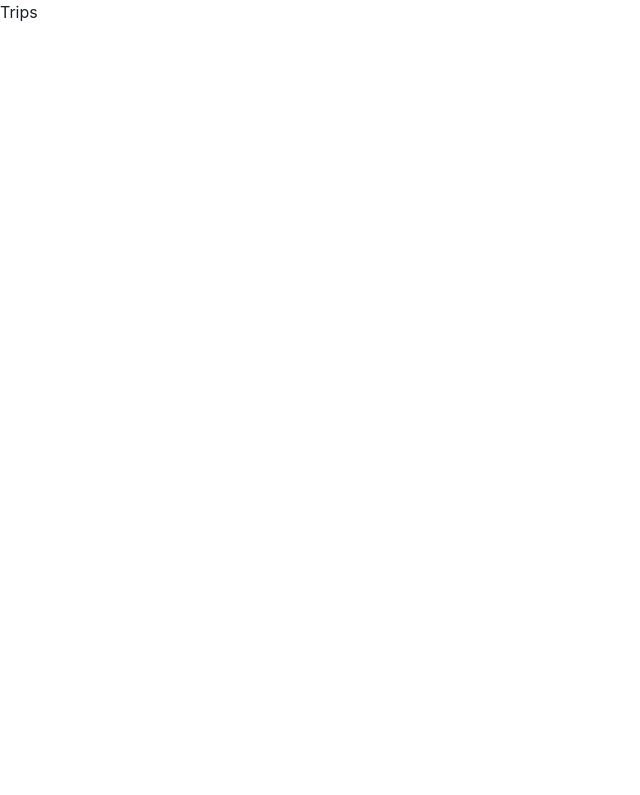
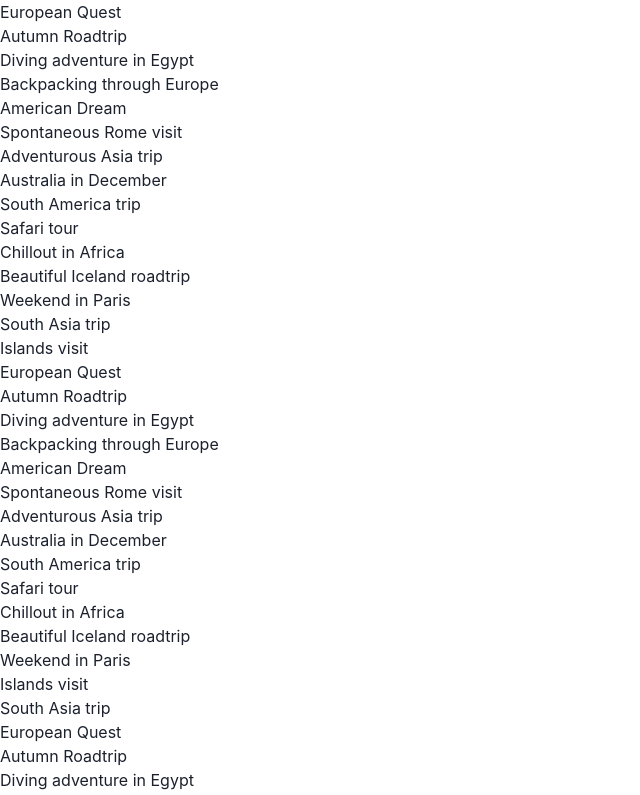
Before and after one commit to MaciejReimann/tripper, a React (Vite) app: page / in a window 1280 px wide. Shown: the top 795 px of the page, without its empty margins (0-640 px from the left). Built offline with nearby package versions, Linux system fonts and the light colour scheme.

Commit message:
typesafe trip dto

```diff
--- a/package.json
+++ b/package.json
@@ -15,7 +15,8 @@
     "@emotion/styled": "^11.11.0",
     "framer-motion": "^10.16.5",
     "react": "^18.2.0",
-    "react-dom": "^18.2.0"
+    "react-dom": "^18.2.0",
+    "zod": "^3.22.4"
   },
   "devDependencies": {
     "@types/react": "^18.2.37",
--- a/src/App.tsx
+++ b/src/App.tsx
@@ -1,6 +1,6 @@
 import * as React from "react";
 
-import trips from "./trips/trips.json";
+import { TripList } from "./trips/trip-list";
 
 /*
  * Requirements:
@@ -15,9 +15,11 @@ import trips from "./trips/trips.json";
  */
 
 function App() {
-  console.log(trips);
-
-  return <>Trips</>;
+  return (
+    <>
+      <TripList />
+    </>
+  );
 }
 
 export default App;
--- /dev/null
+++ b/src/trips/fetch-trips.ts
@@ -0,0 +1,36 @@
+import z from "zod";
+import trips from "./trips.json";
+
+export type Trip = z.infer<typeof tripSchema>;
+
+export const fetchTrips = async () => {
+  const dtos = trips.map(createTripDto);
+
+  // TODO: fetch trips from API
+  return Promise.resolve(dtos);
+};
+
+const tripAdvantageSchema = z.object({
+  title: z.string(),
+  description: z.string(),
+});
+
+const tripSchema = z.object({
+  id: z.number(),
+  title: z.string(),
+  subtitle: z.string(),
+  description: z.string(),
+  rating: z.number(),
+  advantages: z.array(tripAdvantageSchema),
+  co2kilograms: z.number(),
+  countries: z.array(z.string()),
+  days: z.number(),
+  photoUrl: z.string(),
+});
+
+const createTripDto = (tripData: any) => {
+  // TODO: consider safe parsing
+  const dto = tripSchema.parse(tripData);
+
+  return dto;
+};
--- /dev/null
+++ b/src/trips/trip-list.tsx
@@ -0,0 +1,25 @@
+import * as React from "react";
+
+import { fetchTrips, Trip } from "./fetch-trips";
+
+interface TripListProps {}
+
+export const TripList = ({}: TripListProps) => {
+  const [trips, setTrips] = React.useState<Trip[] | undefined>(undefined);
+
+  React.useEffect(() => {
+    const getTrips = async () => {
+      const trips = await fetchTrips();
+      setTrips(trips);
+    };
+    getTrips();
+  }, []);
+
+  if (trips) {
+    console.log(trips[0]);
+  }
+
+  return trips?.map((trip, index) => (
+    <div key={trip.title + index}>{trip.title}</div>
+  ));
+};
```
Also changed, not shown: 1 other file (tests, documents, lock files or other folders).
